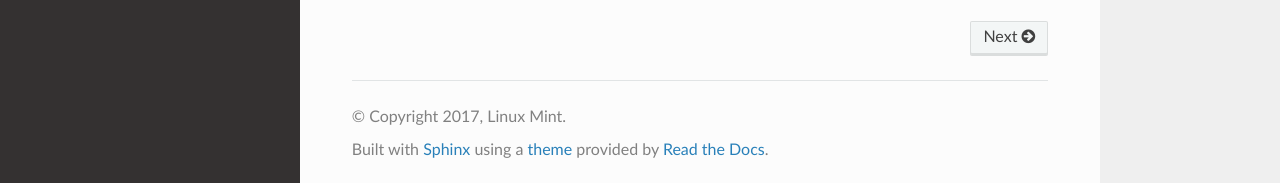
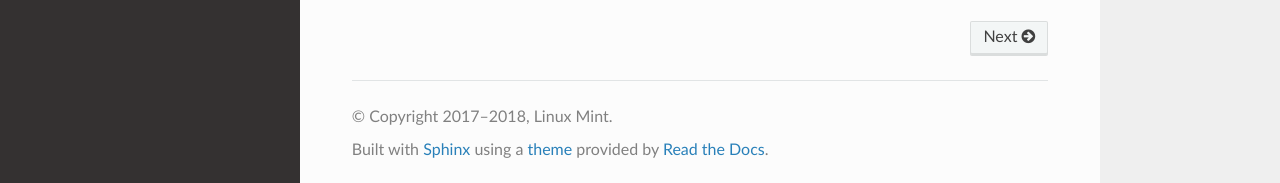
Before and after one commit to linuxmint/doc-troubleshooting-guide, a Sphinx documentation site: the page built from docs/index.rst, in a window 1280 px wide and 949 px high. Shown: the part 763-946 px from the top of the window. Built offline with Sphinx 7.4.7 and the Read the Docs theme 2.0.0, drawn with Linux system fonts in a browser that asks for light colours.

Commit message:
Copyright date update (#12)
Update of copyright date to reflect current year. A range ("2017–2018") has been used as I imagine that this document will be evolving over the years. I assume that the copyright variable is the origin of the copyright notice at the bottom of each Troubleshooting Guide page - if not, this will also have to be amended. Naturally, if the current year can be determined programmatically then the copyright date will not have to be similarly updated every year e.g. (datetime module required) copyright = '2017–' + str(datetime.datetime.now().year) + ', Linux Mint'.

```diff
--- a/docs/conf.py
+++ b/docs/conf.py
@@ -44,7 +44,7 @@ master_doc = 'index'
 
 # General information about the project.
 project = 'Linux Mint Troubleshooting Guide'
-copyright = '2017, Linux Mint'
+copyright = '2017–2018, Linux Mint'
 author = 'Linux Mint'
 
 # The version info for the project you're documenting, acts as replacement for
```
